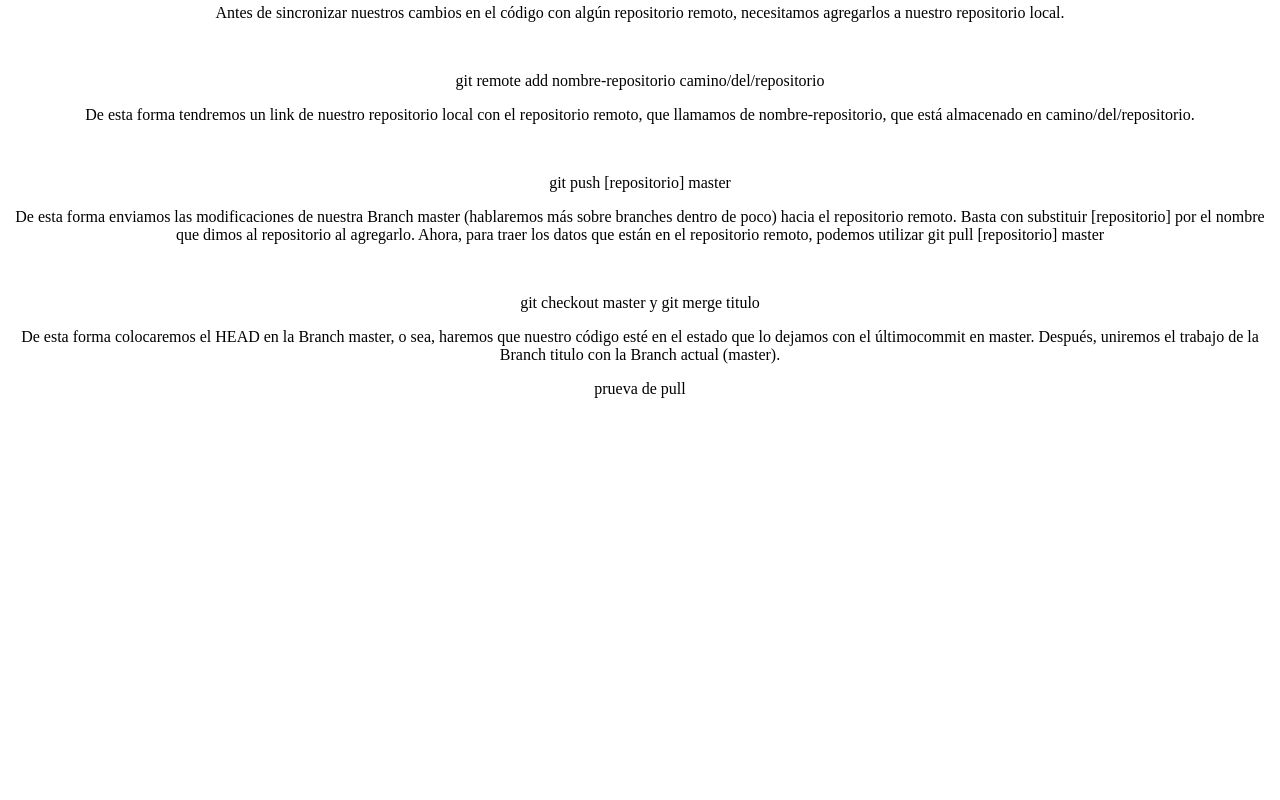
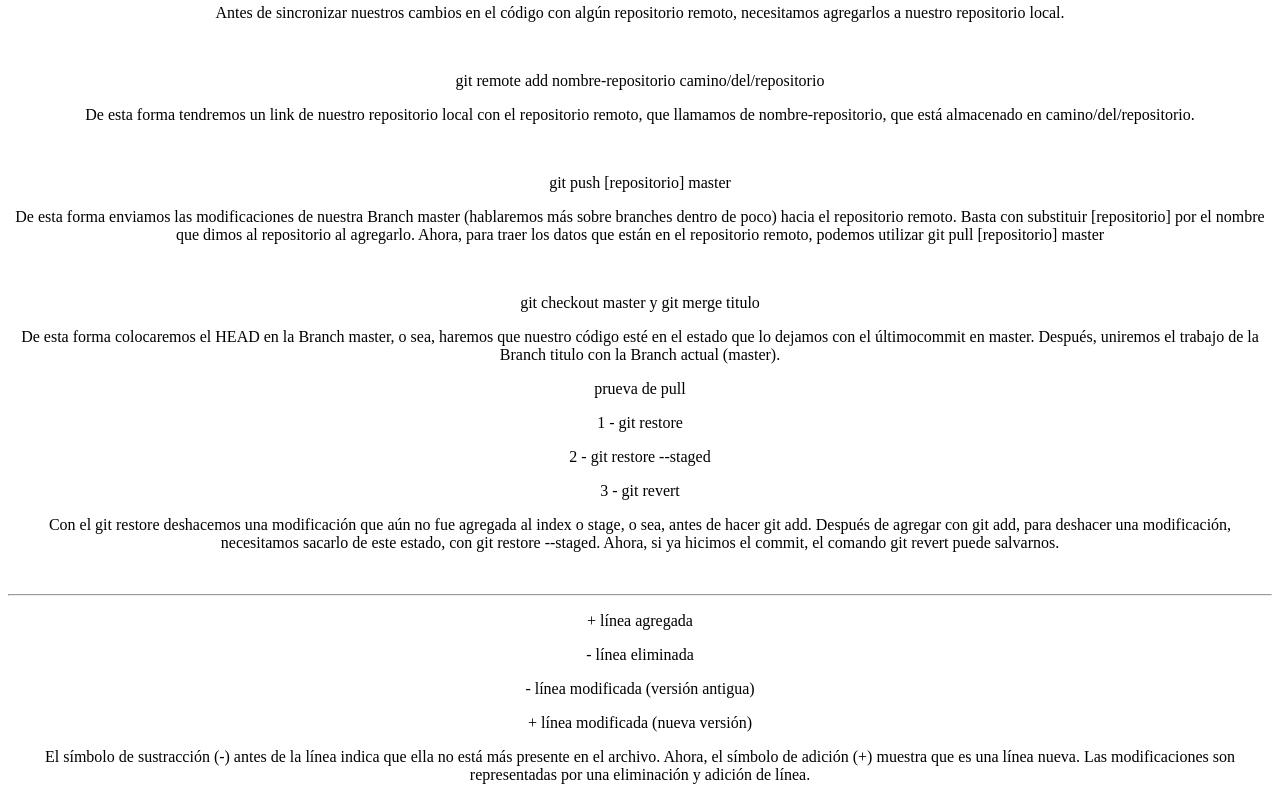
Before and after one commit to gladys5/practicas-de-git, a plain HTML site: page index.html in a window 1280 px wide. Shown: the part 930-1730 px from the top of the page. Before the commit the page ends 1344 px from the top, so only its background shows below. Drawn offline with Linux system fonts and the light colour scheme.

Commit message:
commit vs

```diff
--- a/index.html
+++ b/index.html
@@ -73,6 +73,30 @@
     (master).
 
     <p>prueva de pull</p>
+
+    <p>1 - git restore</p>
+
+    <p>2 - git restore --staged</p>
+
+    <p>3 - git revert</p>
+
+
+    <p>Con el git restore deshacemos una modificación que aún no fue agregada al index o stage, o sea, antes
+        de hacer git add. Después de agregar con git add, para deshacer una modificación, necesitamos sacarlo de este
+        estado,
+        con git restore --staged. Ahora, si ya hicimos el commit, el comando git revert puede salvarnos.</p>
+    <br>
+    <hr>
+    <p>+ línea agregada</p>
+    <p>- línea eliminada</p>
+    <p>- línea modificada (versión antigua)</p>
+    <p>+ línea modificada (nueva versión)</p>
+    <p>
+
+        El símbolo de sustracción (-) antes de la línea indica que ella no está más presente en el archivo.
+        Ahora, el símbolo de adición (+) muestra que es una línea nueva. Las modificaciones son representadas por una
+        eliminación y adición de línea.
+    </p>
 </body>
 
 </html>
```
